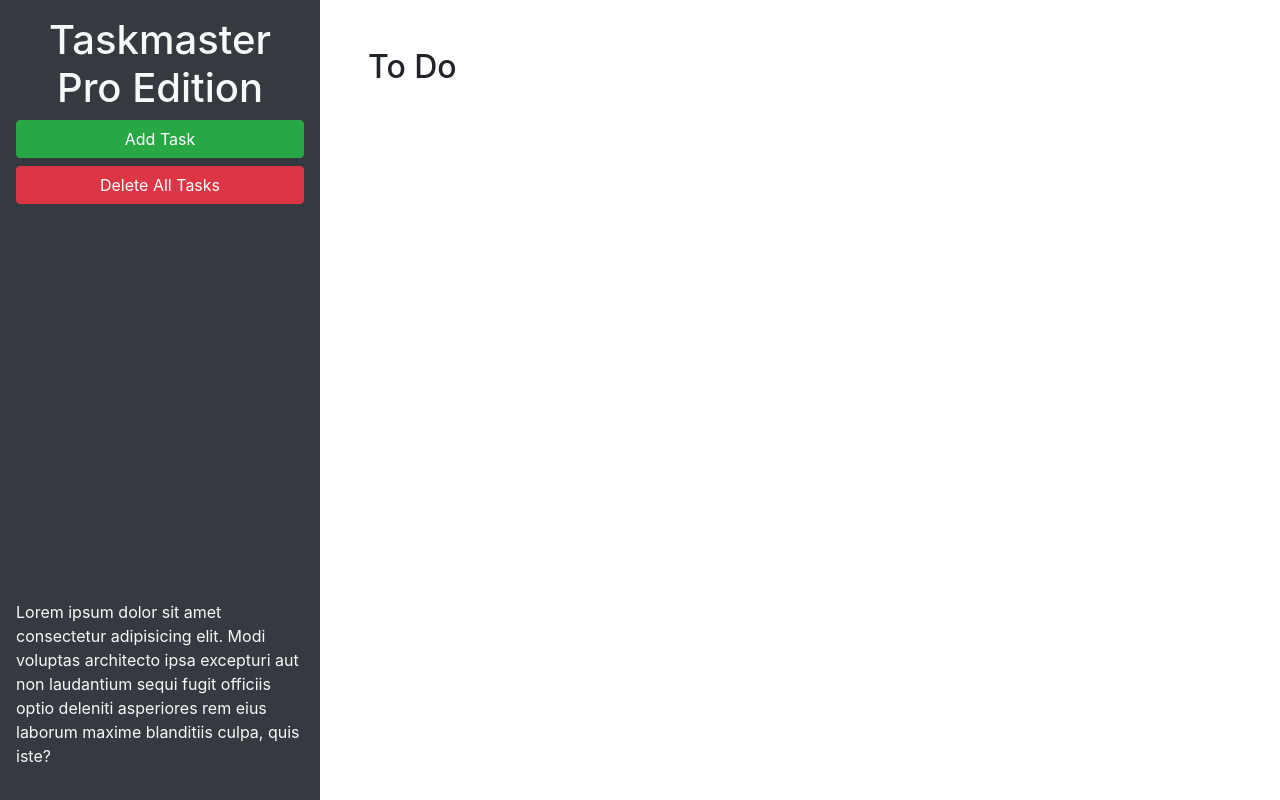
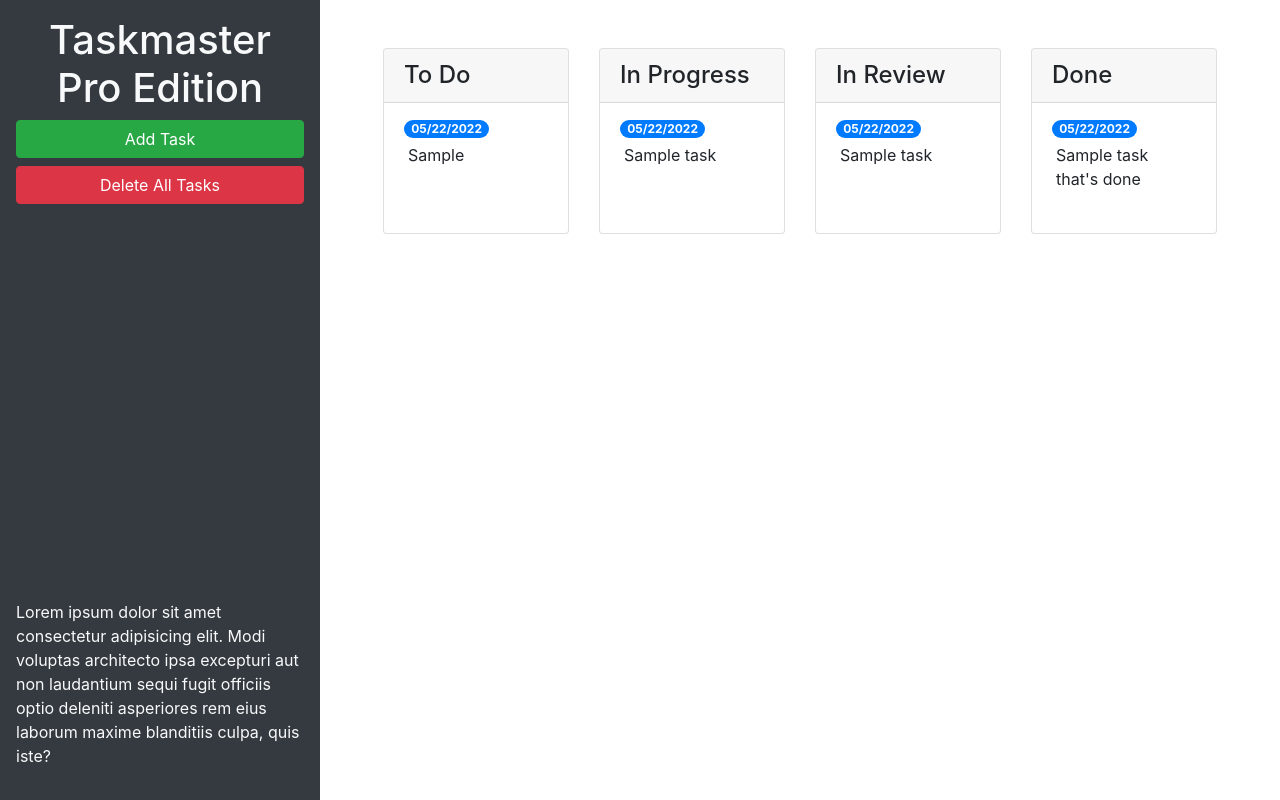
Before and after one commit to hlnicks/taskmaster-pro, a plain HTML site: page index.html in a window 1280 px wide. Drawn offline with nearby package versions, Linux system fonts and the light colour scheme.

Commit message:
update modal

```diff
--- a/index.html
+++ b/index.html
@@ -23,15 +23,72 @@
         laudantium sequi fugit officiis optio deleniti asperiores rem eius laborum maxime blanditiis culpa, quis iste?
       </p>
     </header>
+
+
     <main class="col-12 col-lg-9">
-      <div class="m-5">
-        <h2>To Do</h2>
-        <ul id="list-toDo" class="list-group"> </ul>
+      <div class="m-5 row justify-content-around">
+
+        <!-- to-do start -->
+          <div class="col-12 col-md-6 col-xl-3 mb-3">
+            <div class="card">
+              <h4 class="card-header">To Do</h4>
+              <ul id="list-toDo" class="list-group list-group-flush">
+                <li class="list-group-item">
+                  <span class="badge badge-primary badge-pill">05/22/2022</span>
+                  <p class="m-1">Sample</p>
+                </li>
+              </ul>
+            </div>
+          </div>
+          <!-- end -->
+
+          <!-- in progress start -->
+          <div class="col-12 col-md-6 col-xl-3 mb-3">
+            <div class="card">
+            <h4 class="card-header">In Progress</h2>
+              <ul id="list-inProgress" class="list-group list-group-flush">
+                <li class="list-group-item">
+                  <span class="badge badge-primary badge-pill">05/22/2022</span>
+                  <p class="m-1">Sample task</p>
+                </li>
+              </ul>
+            </div>
+          </div>
+          <!-- end -->
+
+          <!-- in review start -->
+          <div class="col-12 col-md-6 col-xl-3 mb-3">
+            <div class="card">
+              <h4 class="card-header">In Review</h4>
+              <ul list="list-inReview" class="list-group list-group-flush">
+                <li class="list-group-item">
+                  <span class="badge badge-primary badge-pill">05/22/2022</span>
+                  <p class="m-1">Sample task</p>
+                </li>
+              </ul>
+            </div>
+          </div>
+
+          <!-- done start -->
+          <div class="col-12 col-md-6 col-xl-3 mb-3">
+            <div class="card">
+              <h4 class="card-header">Done</h4>
+              <ul id="list-done" class="list-group list-group-flush">
+                <li class="list-group-item">
+                  <span class="badge badge-primary badge-pill">05/22/2022</span>
+                  <p class="m-1">Sample task that's done</p>
+                </li>
+              </ul>
+            </div>
+          </div>
+        <!-- end -->
       </div>
+
+
     </main>
   </div>
 
-  <!-- Modal -->
+  <!-- modal -->
   <div class="modal fade" id="task-form-modal" tabindex="-1" role="dialog" aria-labelledby="task-form-modal"
     aria-hidden="true">
     <div class="modal-dialog modal-dialog-centered" role="document">
@@ -46,11 +103,11 @@
           <form>
             <div class="form-group">
               <label for="modalTaskDescription">Task description</label>
-              <textarea id="modalTaskDescription" rows="3"></textarea>
+              <textarea id="modalTaskDescription" rows="3" class="form-control"></textarea>
             </div>
             <div class="form-group">
               <label for="modalDueDate">Due date</label>
-              <input type="text" id="modalDueDate" placeholder="mm/dd/yyyy" autocomplete="off" />
+              <input type="text" class="form-control" id="modalDueDate" placeholder="mm/dd/yyyy" autocomplete="off" />
             </div>
           </form>
         </div>
```
